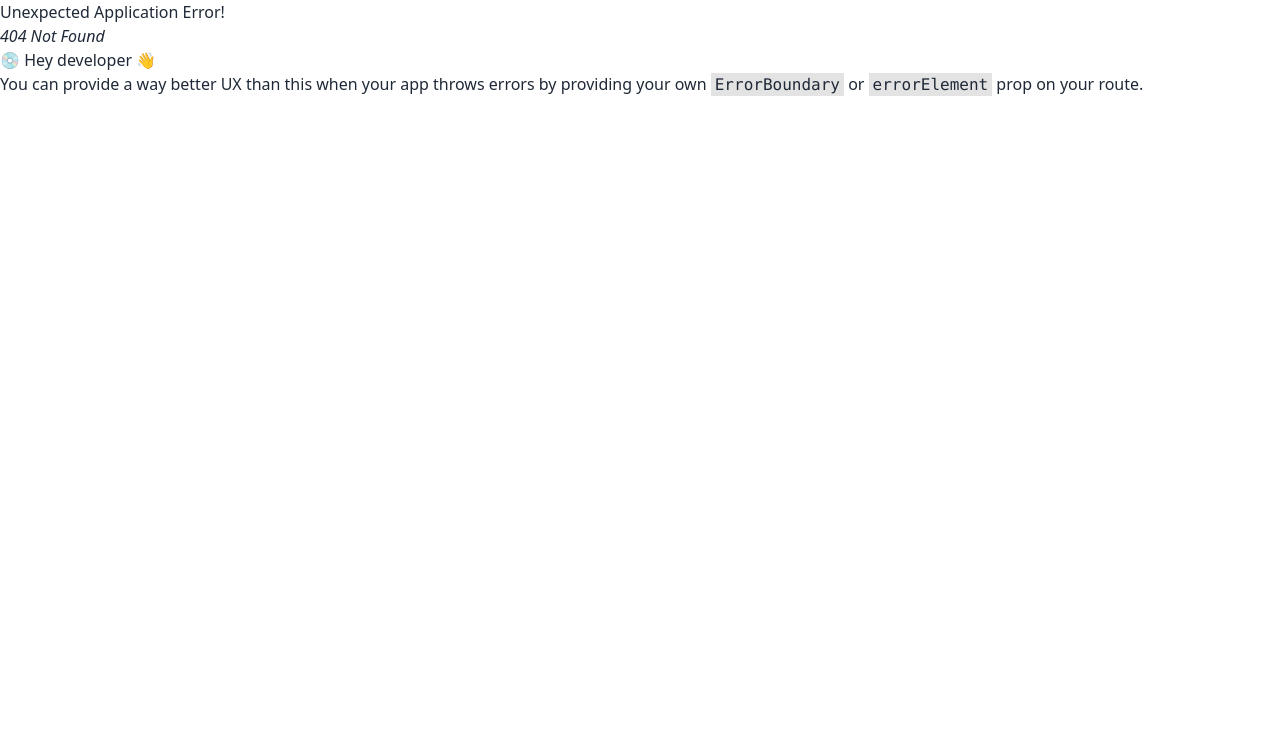
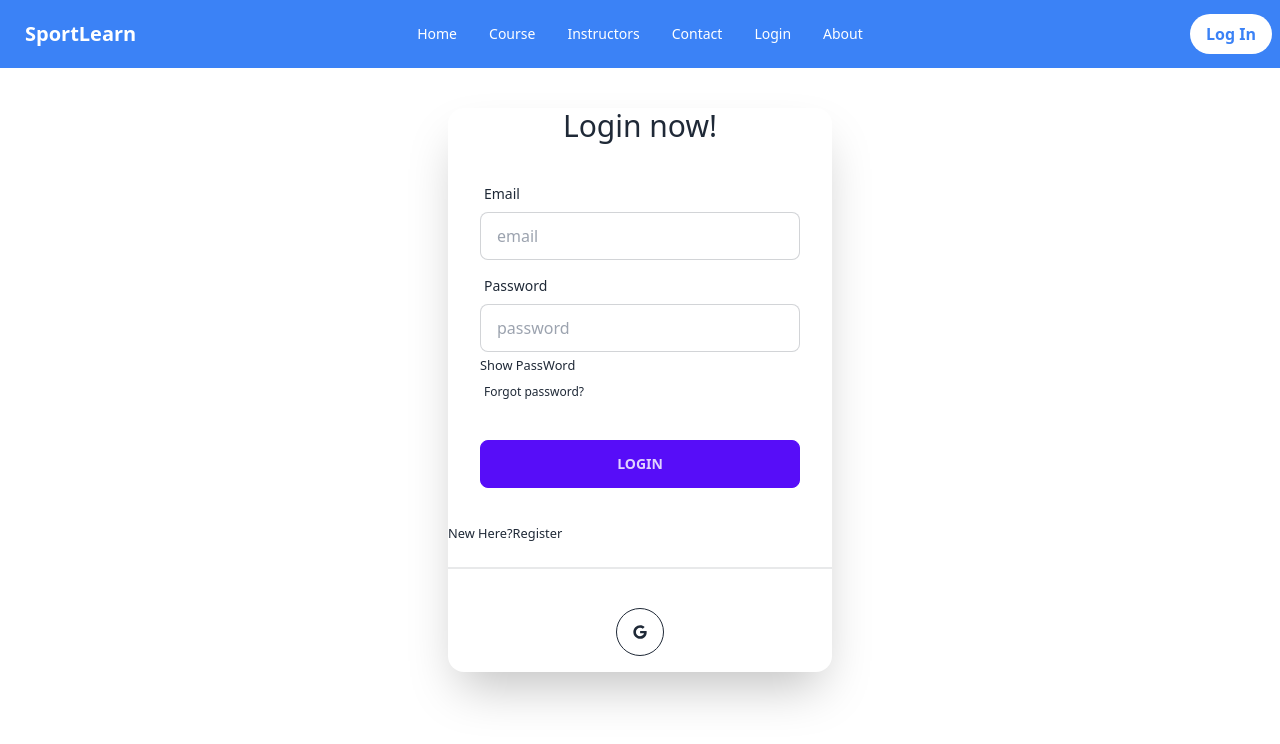
Before and after one commit to TarekAziz01/summer-camp-client, a React (Vite) app: page /login in a window 1280 px wide. Before the commit this address had no page. Shown: the top 744 px of the page. Built offline with nearby package versions, Linux system fonts and the light colour scheme.

Commit message:
login and register pade added

```diff
--- a/package.json
+++ b/package.json
@@ -14,6 +14,8 @@
     "match-sorter": "^6.3.1",
     "react": "^18.2.0",
     "react-dom": "^18.2.0",
+    "react-hook-form": "^7.44.3",
+    "react-icons": "^4.9.0",
     "react-router-dom": "^6.12.0",
     "sort-by": "^1.2.0"
   },
--- a/src/Layout/Main.jsx
+++ b/src/Layout/Main.jsx
@@ -1,14 +1,17 @@
-import { Outlet } from "react-router-dom";
+import { Outlet, useLocation } from "react-router-dom";
 import Footer from "../pages/Shared/Footer/Footer";
 import NavBar from "../pages/Shared/NavBar/NavBar";
 
 const Main = () => {
+    const location = useLocation();
+    // console.log(location);
+    const hideHF = location.pathname.includes('login')
     return (
-        <div>
-            <NavBar></NavBar>
-            <Outlet></Outlet>
-            <Footer></Footer>
-        </div>
+      <div>
+        <NavBar></NavBar>
+        <Outlet></Outlet>
+        {hideHF || <Footer></Footer>}
+      </div>
     );
 };
 
--- /dev/null
+++ b/src/pages/Login/Login.jsx
@@ -0,0 +1,75 @@
+import { useForm } from "react-hook-form";
+import { Link } from "react-router-dom";
+import SocialLogin from "../Shared/SocialLogin/SocialLogin";
+import { useState } from "react";
+
+const Login = () => {
+    const [showPass, setShowPass] = useState(false)
+    "password"
+  const {
+    register,
+    handleSubmit,
+    //   reset,
+    formState: { errors },
+  } = useForm();
+
+  const onSubmit = (data) => {
+    console.log(data);
+  };
+
+  return (
+    <div className="card mx-auto w-full max-w-sm shadow-2xl bg-base-100">
+      <h2 className="text-3xl text-center">Login now!</h2>
+      <form onSubmit={handleSubmit(onSubmit)} className="card-body">
+        <div className="form-control">
+          <label className="label">
+            <span className="label-text">Email</span>
+          </label>
+          <input
+            type="email"
+            {...register("email", { required: true })}
+            placeholder="email"
+            className="input input-bordered"
+          />
+          {errors.email && (
+            <span className="text-red-600">Email is required</span>
+          )}
+        </div>
+        <div className="form-control">
+          <label className="label">
+            <span className="label-text">Password</span>
+          </label>
+          <input
+            type={showPass ? "text" : "password"}
+            {...register("password", { required: true })}
+            placeholder="password"
+            className="input input-bordered"
+          />
+          <div onClick={() => setShowPass(!showPass)}>
+            {showPass ? (
+              <small>Hide PassWord</small>
+            ) : (
+              <small>Show PassWord</small>
+            )}
+          </div>
+          <label className="label">
+            <a href="#" className="label-text-alt link link-hover">
+              Forgot password?
+            </a>
+          </label>
+        </div>
+        <div className="form-control mt-6">
+          <input className="btn btn-primary" type="submit" value="Login" />
+        </div>
+      </form>
+      <p>
+        <small>
+          New Here?<Link to="/register">Register</Link>
+        </small>
+      </p>
+      <SocialLogin></SocialLogin>
+    </div>
+  );
+};
+
+export default Login;
--- /dev/null
+++ b/src/pages/Register/Register.jsx
@@ -0,0 +1,122 @@
+import { useForm } from "react-hook-form";
+import { Link } from "react-router-dom";
+import SocialLogin from "../Shared/SocialLogin/SocialLogin";
+import { useState } from "react";
+
+const Register = () => {
+  const [showPass, setShowPass] = useState(false);
+
+  // const [password, setPassword] = useState("");
+  // const [confirmPassword, setConfirmPassword] = useState("");
+  const [error, setError] = useState("");
+
+  const {
+    register,
+    handleSubmit,
+    //   reset,
+    formState: { errors },
+  } = useForm();
+
+  const onSubmit = (data) => {
+     const { password, confirmedPassword } = data;
+
+     if (password !== confirmedPassword) {
+       setError("Password and confirmed password do not match.");
+       return;
+     } else {
+       setError('')
+    }
+
+
+    console.log(data);
+  };
+
+
+
+  return (
+    <div className="card mx-auto w-full max-w-sm shadow-2xl bg-base-100">
+      <h2 className="text-3xl text-center">Register now!</h2>
+      <form onSubmit={handleSubmit(onSubmit)} className="card-body">
+        <div className="form-control">
+          <label className="label">
+            <span className="label-text">Name</span>
+          </label>
+          <input
+            type="text"
+            {...register("name", { required: true })}
+            name="name"
+            placeholder="name"
+            className="input input-bordered"
+          />
+          {errors.name && (
+            <span className="text-red-600">Name is required</span>
+          )}
+        </div>
+        <div className="form-control">
+          <label className="label">
+            <span className="label-text">Email</span>
+          </label>
+          <input
+            type="email"
+            {...register("email", { required: true })}
+            placeholder="email"
+            className="input input-bordered"
+          />
+          {errors.email && (
+            <span className="text-red-600">Email is required</span>
+          )}
+        </div>
+        <div className="form-control">
+          <label className="label">
+            <span className="label-text">Password</span>
+          </label>
+          <input
+            type={showPass ? "text" : "password"}
+            {...register("password", { required: true })}
+            // onBlur={(e) => setPassword(e.target.value)}
+            placeholder="password"
+            className="input input-bordered"
+          />
+        </div>
+        <div className="form-control">
+          <label className="label">
+            <span className="label-text">Confirmed Password</span>
+          </label>
+          <input
+            type={showPass ? "text" : "password"}
+            {...register("confirmedPassword", { required: true })}
+            // onBlur={(e) => setConfirmPassword(e.target.value)}
+            placeholder="confirmed password"
+            className="input input-bordered"
+          />
+        </div>
+        <div onClick={() => setShowPass(!showPass)}>
+          {showPass ? (
+            <small>Hide PassWord</small>
+          ) : (
+            <small>Show PassWord</small>
+          )}
+        </div>
+        <label className="label">
+          <a href="#" className="label-text-alt link link-hover">
+            Forgot password?
+          </a>
+        </label>
+
+        {error && <p className="text-red-600">{error}</p>}
+
+        <div className="form-control mt-6">
+          <input className="btn btn-primary" type="submit" value="Register" />
+        </div>
+      </form>
+      <p>
+        <small>
+          Already have an account?<Link to="/login">Login</Link>
+        </small>
+      </p>
+      <SocialLogin></SocialLogin>
+    </div>
+  );
+};
+
+export default Register;
--- a/src/pages/Shared/NavBar/NavBar.jsx
+++ b/src/pages/Shared/NavBar/NavBar.jsx
@@ -39,6 +39,11 @@ const NavBar = () => {
       <li>
         <Link className="text-white hover:text-gray-300" to="/course">
           Contact
+        </Link>
+      </li>
+      <li>
+        <Link className="text-white hover:text-gray-300" to="/login">
+          Login
         </Link>
       </li>
       <li>
--- /dev/null
+++ b/src/pages/Shared/SocialLogin/SocialLogin.jsx
@@ -0,0 +1,21 @@
+import { FaGoogle } from "react-icons/fa";
+
+const SocialLogin = () => {
+  const handleGoogleSignIn = () => {};
+
+  return (
+    <>
+      <div className="divider"></div>
+      <div className="text-center my-4">
+        <button
+          onClick={handleGoogleSignIn}
+          className="btn btn-circle btn-outline"
+        >
+          <FaGoogle></FaGoogle>
+        </button>
+      </div>
+    </>
+  );
+};
+
+export default SocialLogin;
```
Also changed, not shown: src/Routes/Routes.jsx (+14 -4 lines), 1 other file (tests, documents, lock files or other folders).
